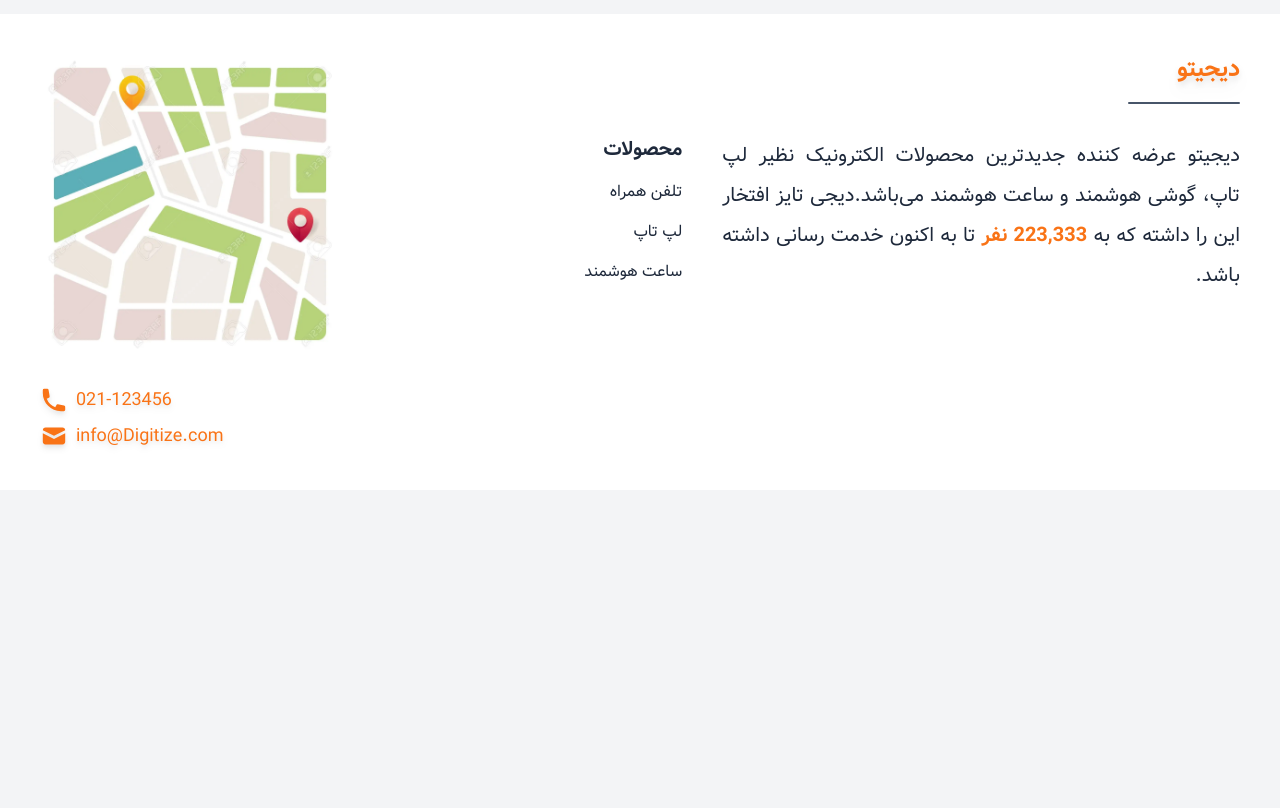
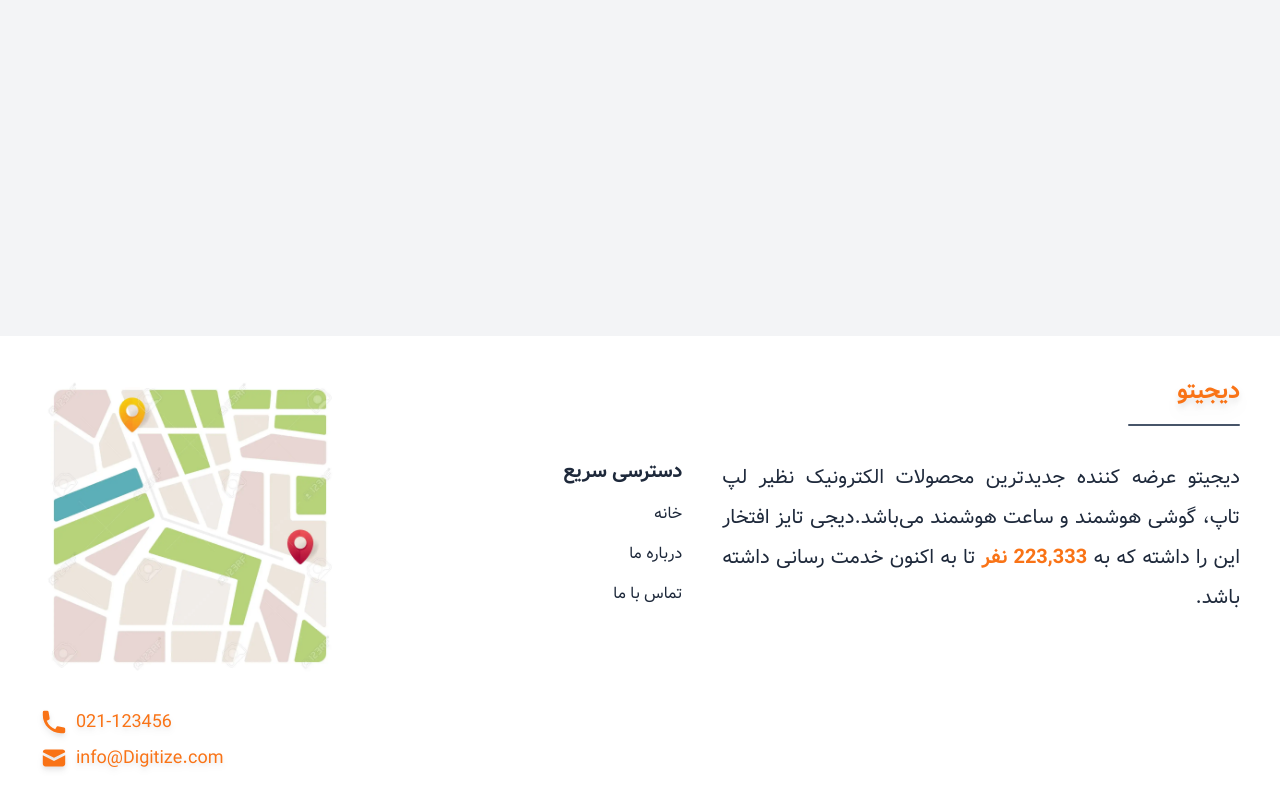
Before and after one commit to Reza2478/digito, a React (Create React App) app: page / in a window 1280 px wide. Shown: the part 1300-2108 px from the top of the page. Before the commit the page ends 1790 px from the top, so only its background shows below. Built offline with nearby package versions, Linux system fonts and the light colour scheme.

Commit message:
some changes in footer are done

```diff
--- a/src/Components/content/BottomNav.js
+++ b/src/Components/content/BottomNav.js
@@ -33,14 +33,14 @@
               {pathname === "/shopcart" && <span className="mr-2 text-lg font-bold">سبد خرید</span>}
             </Link>
           </li>
-          <li className={`${pathname === "/interest" ? "text-slate-800" : "text-gray-400"} flex-auto text-sm`}>
+          {/* <li className={`${pathname === "/interest" ? "text-slate-800" : "text-gray-400"} flex-auto text-sm`}>
             <Link className="flex w-full items-center justify-center py-4" to="/interest">
               <svg xmlns="http://www.w3.org/2000/svg" className="h-8 w-8" viewBox="0 0 20 20" fill="currentColor">
                 <path fillRule="evenodd" d="M3.172 5.172a4 4 0 015.656 0L10 6.343l1.172-1.171a4 4 0 115.656 5.656L10 17.657l-6.828-6.829a4 4 0 010-5.656z" clipRule="evenodd" />
               </svg>
               {pathname === "/interest" && <span className="mr-2 text-lg font-bold">علاقه مندی ها</span>}
             </Link>
-          </li>
+          </li> */}
         </ul>
       </nav>
     </div>
--- a/src/Components/content/Content.js
+++ b/src/Components/content/Content.js
@@ -20,7 +20,7 @@
   // console.log(filteredProducts);
 
   return (
-    <div className="container mx-auto mb-9 grid max-w-screen-2xl grid-cols-12 gap-4  md:px-4 lg:px-6">
+    <div className="container mx-auto mb-9 grid max-w-screen-2xl grid-cols-12 gap-4 md:px-4 lg:px-6">
       <Sidebar />
       <Products products={filteredProducts} />
     </div>
--- a/src/Components/content/Footer.js
+++ b/src/Components/content/Footer.js
@@ -1,4 +1,5 @@
 import React from "react";
+import { Link } from "react-router-dom";
 
 //Images
 import Location from "../../assets/images/location.png";
@@ -14,21 +15,21 @@
 
         <div className="flex items-start justify-between">
           <p className="text-justify text-xl leading-10">
-            دیجیتو  عرضه کننده جدیدترین محصولات الکترونیک نظیر لپ تاپ، گوشی هوشمند و ساعت هوشمند می‌باشد.دیجی تایز افتخار این را داشته که به
+            دیجیتو عرضه کننده جدیدترین محصولات الکترونیک نظیر لپ تاپ، گوشی هوشمند و ساعت هوشمند می‌باشد.دیجی تایز افتخار این را داشته که به
             <b className="text-orange-500"> 223,333 نفر</b> تا به اکنون خدمت رسانی داشته باشد.
           </p>
           <ul className="mr-10 flex w-full flex-col gap-y-4">
-            <h1 className="text-xl font-bold">محصولات</h1>
+            <h1 className="text-xl font-bold">دسترسی سریع</h1>
             <li className="">
-              <a className="block" href="#">
-                تلفن همراه
-              </a>
+              <Link className="block" to="/">
+                خانه
+              </Link>
             </li>
             <li className="w-full">
-              <a href="#">لپ تاپ</a>
+              <Link to="/">درباره ما</Link>
             </li>
             <li className="w-full">
-              <a href="#">ساعت هوشمند</a>
+              <Link to="/">تماس با ما</Link>
             </li>
           </ul>
         </div>
--- a/src/Components/content/Products.js
+++ b/src/Components/content/Products.js
@@ -5,7 +5,7 @@
 
 const Products = ({ products }) => {
   return (
-    <div className="col-span-12 md:col-span-8 lg:col-span-9 xl:col-span-10">
+    <div className="col-span-12 md:col-span-8 lg:col-span-9 xl:col-span-10  h-[100vh] md:grid-rows-[55px_minmax(500px,_1fr)] md:h-full overflow-auto ">
       <div className="grid grid-cols-2 gap-x-2 gap-y-8 px-4 sm:gap-x-4 sm:gap-y-11 md:p-0 lg:grid-cols-4">
         {products.map((item) => (
           <Product key={item.id} productData={item} />
```
